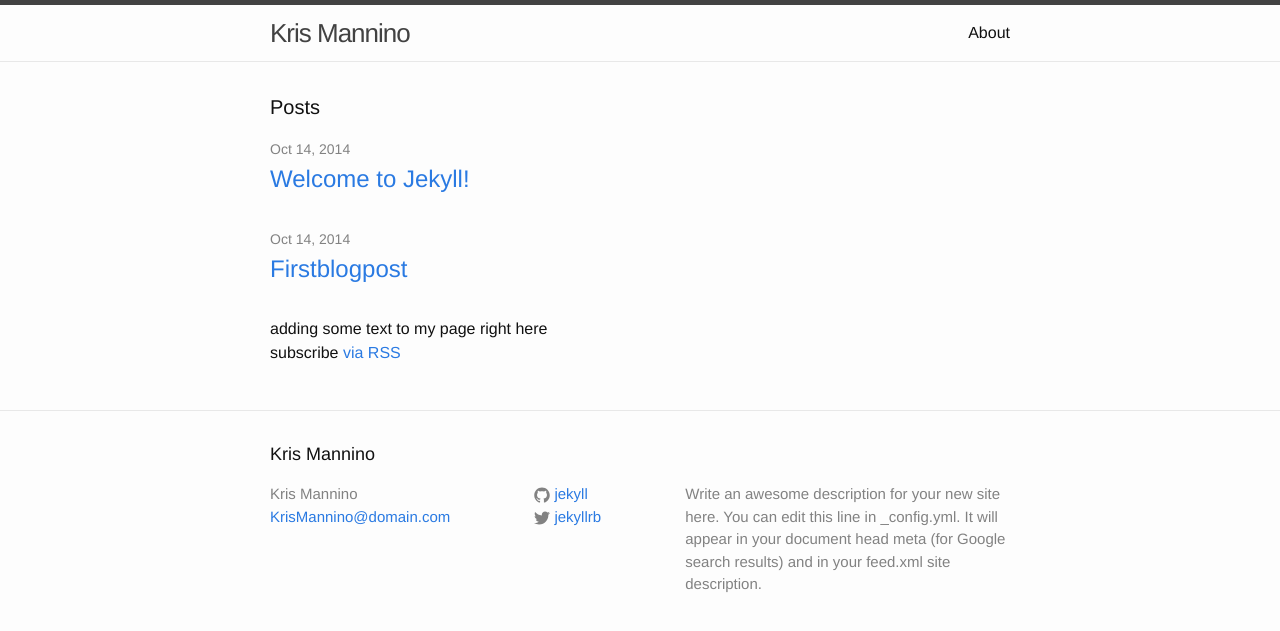
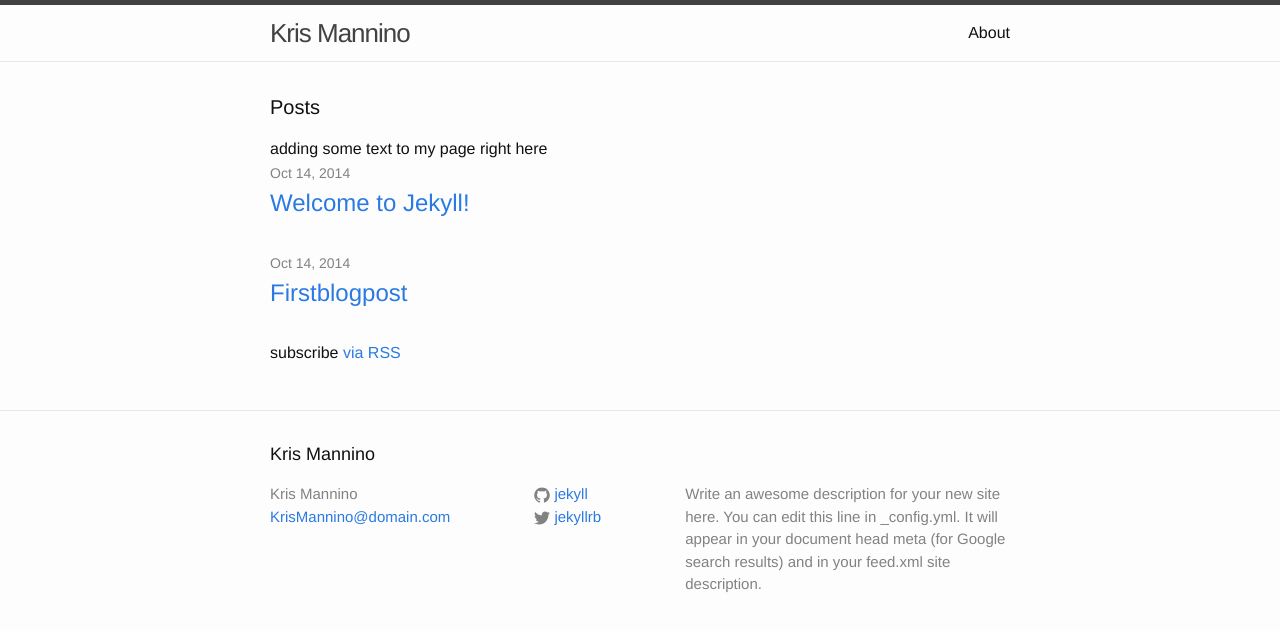
Before and after one commit to KrisMannino/NSS-Jekyll-Portfolio, a Jekyll site: the page built from index.html, in a window 1280 px wide. Shown: the top 631 px of the page. Built offline with Jekyll 4.4.1, drawn with Linux system fonts in a browser that asks for light colours; some of the changed lines change nothing that is shown.

Commit message:
adding more

```diff
--- a/index.html
+++ b/index.html
@@ -5,6 +5,7 @@ layout: default
 <div class="home">
 
   <h1 class="page-heading">Posts</h1>
+<body>adding some text to my page right here</body>
 
   <ul class="post-list">
     {% for post in site.posts %}
@@ -17,7 +18,6 @@ layout: default
       </li>
     {% endfor %}
   </ul>
-<body>adding some text to my page right here</body>
   <p class="rss-subscribe">subscribe <a href="{{ "/feed.xml" | prepend: site.baseurl }}">via RSS</a></p>
 
 </div>
```
